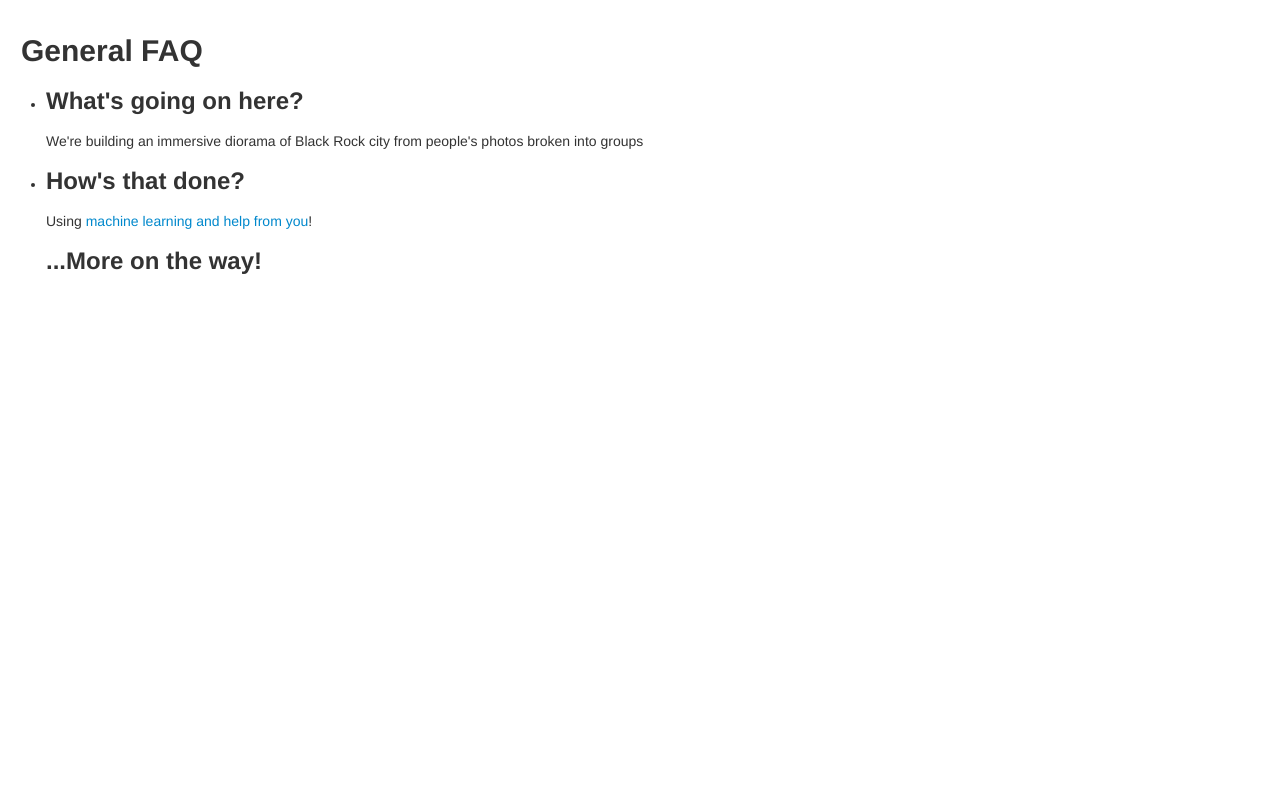
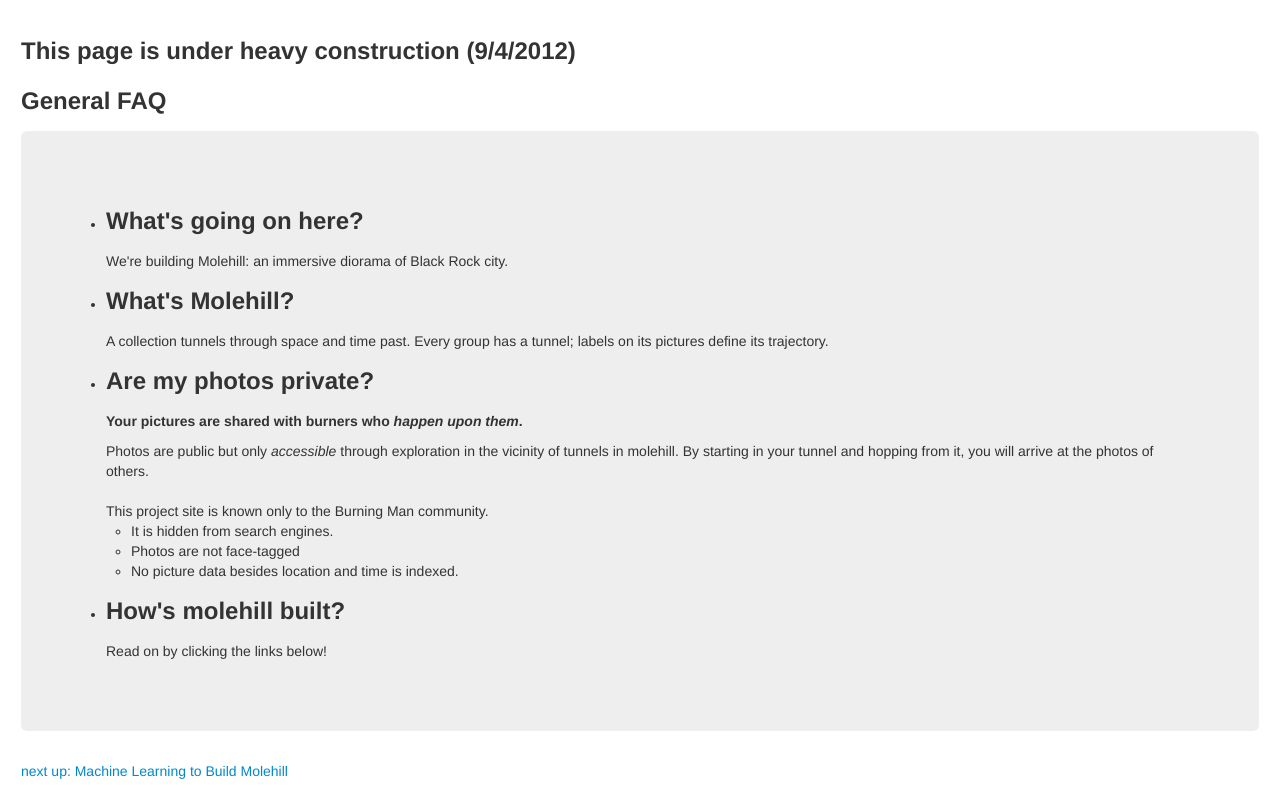
Before and after one commit to bh0085/blackrockhologram, a Python web app: template brh/templates/faq/faq.mako in a window 1280 px wide. Before the commit the page ends 274 px from the top, so only its background shows below. Run offline with Mako, Linux system fonts and the light colour scheme; the template is opened without the code that fills it, so the values that code supplies are empty.

Commit message:
faq edits

```diff
--- a/brh/templates/faq/building.mako
+++ b/brh/templates/faq/building.mako
@@ -6,11 +6,17 @@
     <title>FAQ</title>
 </head>
 </body class='faq'>
+<h1>This page is under heavy construction (9/4/2012)</h1>
 <h2>Building Molehill</h2>
 Molehill is built by combining camera metadata and user input with bits of machine learning.
+<div>This page is under construction!</div>
+<div class="hero-unit">
 <ul class='faq-list'>
 <li>
   <div class='question'><h3>How does that work?</h3></div>
   <div class='answer'>... This answer and others are on the way.</div>
 </li>
+</div>
+<p><a href=/faq/missingdata>next up: Dealing with missing data!</a></p>
+
 </body>
--- a/brh/templates/faq/changedramatically.mako
+++ b/brh/templates/faq/changedramatically.mako
@@ -5,12 +5,16 @@
     <meta charset="utf-8">
     <title>FAQ</title>
   </head>
-</body class='faq'>
+<body class='faq'>
+<h1>This page is under heavy construction (9/4/2012)</h1>
 <h2>This site is undergoing major change!</h2>
 We've gotten back from the Playa and are setting things straight. Here's our roadmap.
-<ul class='faq-list'>
-  <li>
-    <div class='question'><h3>Why isn't there a roadmap here?</h3></div>
-    <div class='answer'>We haven't gotten around to putting it up yet!</div>
-  </li>
+<div class="hero-unit">
+  <ul class='faq-list'>
+    <li>
+      <div class='question'><h3>Why isn't there a roadmap here?</h3></div>
+      <div class='answer'>We haven't gotten around to putting it up yet!</div>
+    </li>
+</div>
+
 </body>
--- a/brh/templates/faq/faq.mako
+++ b/brh/templates/faq/faq.mako
@@ -5,17 +5,32 @@
     <meta charset="utf-8">
     <title>FAQ</title>
 </head>
-</body class='faq'>
-<h2>General FAQ</h2>
+<body class='faq'>
+<h3>This page is under heavy construction (9/4/2012)</h3>
+<h3>General FAQ</h3>
+<div class="hero-unit">
 <ul class='faq-list'>
 <li>
   <div class='question'><h3>What's going on here?</h3></div>
-  <div class='answer'>We're building an immersive diorama of Black Rock city from people's photos broken into groups</div>
+  <div class='answer'>We're building Molehill: an immersive diorama of Black Rock city.</div>
 </li>
 <li>
-  <div class='question'><h3>How's that done?</h3></div>
-  <div class='answer'>Using <a href="/faq/building">machine learning and help from you</a>!</div>
+  <div class='question'><h3>What's Molehill?</h3></div>
+  <div class='answer'>A collection tunnels through space and time past. Every group has a tunnel; labels on its pictures define its trajectory.</div>
 </li>
-<div><h3>...More on the way!</h3></div>
-
+<li>
+  <div class='question'><h3>Are my photos private? </h3></div>
+  <div class='answer'>
+    <h5>Your pictures are shared with burners who <i>happen upon them</i>.</h5>
+Photos are public but only <i>accessible</i> through exploration in the vicinity of tunnels in molehill. By starting in your tunnel and hopping from it, you will arrive at the photos of others.<br/><br/>
+This project site is known only to the Burning Man community.
+     <ul><li>It is hidden from search engines.</li><li>Photos are not face-tagged</li><li> No picture data besides location and time is indexed.</li>
+  </div>
+</li>
+<li>
+  <div class='question'><h3>How's molehill built?</h3></div>
+  <div class='answer'>Read on by clicking the links below!</div>
+</li>
+</div>
+<p><a href=/faq/building>next up: Machine Learning to Build Molehill</a></p>
 </body>
--- /dev/null
+++ b/brh/templates/faq/missingdata.mako
@@ -0,0 +1,42 @@
+<html>
+  <head>
+    <%include file="/styles.mako"/>
+    <meta HTTP-EQUIV="CONTENT-LANGUAGE" CONTENT="en-US,fr">
+    <meta charset="utf-8">
+    <title>FAQ</title>
+  </head>
+</body class='faq'>
+<h1>This page is under heavy construction (9/4/2012)</h1>
+<h2>Dealing with missing data.</h2>
+Most cameras don't add much data to pictures. When this page is completed, it will detail our strategy for dealing with missing data.
+<p>
+For now... the short version!
+</p>
+<div class='hero-unit'>
+<ul class='faq-list'>
+  <li>
+    <div class='question'><h2>User annotation.</h2>
+      <h4>Deals with photos lacking time or space data.</h4>
+    </div>
+    <ol>
+      <li>
+	A user selects a group of pictures and then types in a "place" in the annotatin toolkit. This is just a short nicknames attached to pictures. In this way, every group in Black Rock creates its own list of places tied to pictures.
+      </li>
+      <li>
+	If any of the pictures that are bunched under the place have location data, we spread it between the pictures.
+      </li>
+      <li>
+	If no location data can be gathered, the user may drop the place onto a map of the playa. This ties a coordinate to the place-name.
+      </li>
+      <li>
+	Then, a clustering analysis is carried out over place names and pictures across all groups in Black Rock Hologram. By searching for picture location data or coordinate pins for similarly named places across the entire database, we attempt to infer placements as often.
+      </li>
+    </ol>
+  </li>
+
+</ul>
+</div>
+<p><a href=/faq/changedramatically>next up: This site is changing fast (Roadmap)!</a></p>
+
+
+</body>
```
